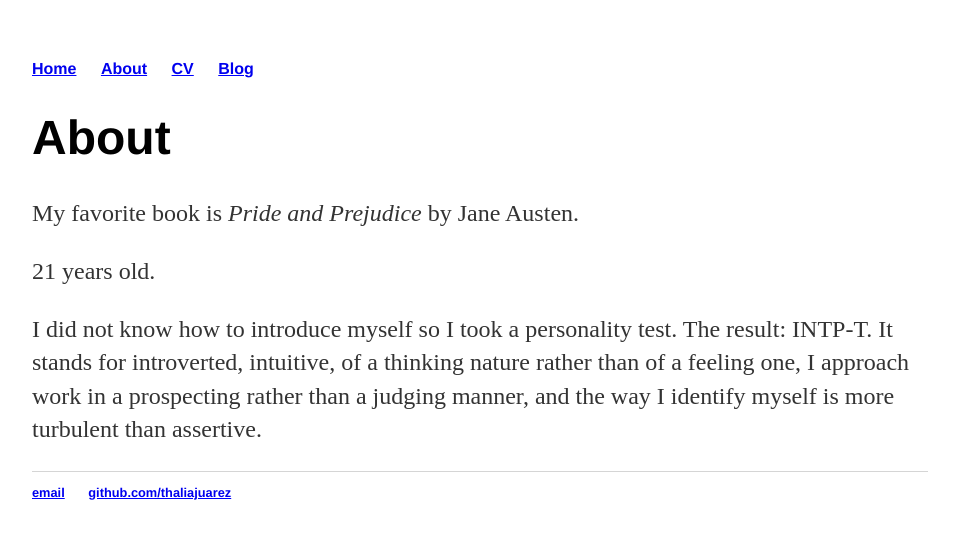
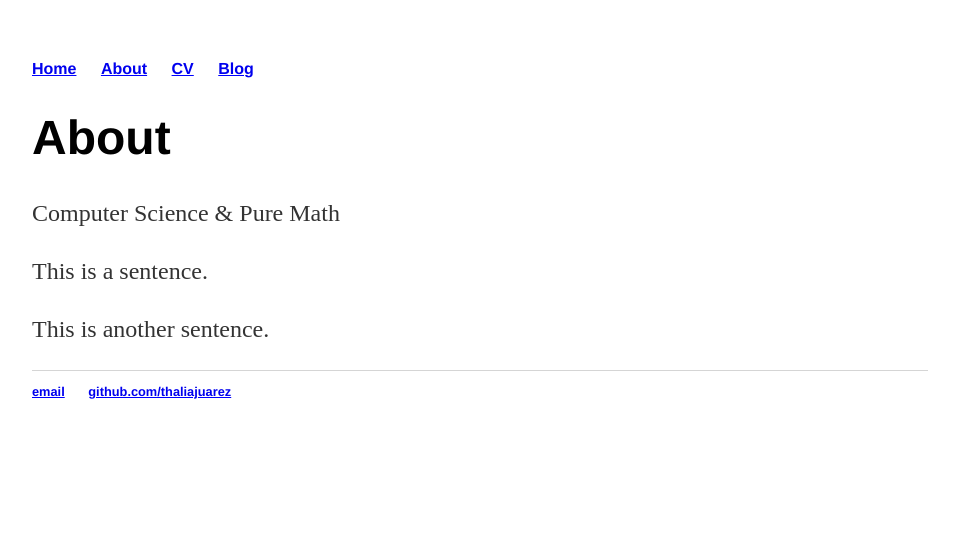
Before and after one commit to thaliajuarez/patroclus, a Jekyll site: the page built from about/index.html, in a window 1280 px wide. Shown: the top 539 px of the page, without its empty margins (160-1119 px from the left). Built offline with Jekyll 4.4.1, drawn with Linux system fonts in a browser that asks for light colours.

Commit message:
Updated About, Blog, Index

```diff
--- a/about/index.html
+++ b/about/index.html
@@ -3,6 +3,6 @@ layout: default
 title: About
 ---
 <h1>About</h1>
-<p>My favorite book is <em>Pride and Prejudice</em> by Jane Austen. </p>
-<p> 21 years old. </p>
-<p>I did not know how to introduce myself so I took a personality test. The result: INTP-T. It stands for introverted, intuitive, of a thinking nature rather than of a feeling one, I approach work in a prospecting rather than a judging manner, and the way I identify myself is more turbulent than assertive.</p>
+<p>Computer Science & Pure Math</p>
+<p> This is a sentence. </p>
+<p>This is another sentence. </p>
--- a/blog/index.html
+++ b/blog/index.html
@@ -1,6 +1,6 @@
 ---
 layout: default
-title: Hank Quinlan's Blog
+title: Something Or Another
 ---
 	<h1>{{ page.title }}</h1>
 	<ul class="posts">
--- a/index.html
+++ b/index.html
@@ -4,5 +4,5 @@ title: thalikat
 ---
 <div class="blurb">
 	<h1>Hello, world!</h1>
-	<p> This site is a collection of things. For a quick overview read more in the <a href="/about"> about page...</a></p>
+	<p> This site is a collection of things. For a quick overview read more in the <a href="/about"> about page.</a></p>
 </div><!-- /.blurb -->
```
